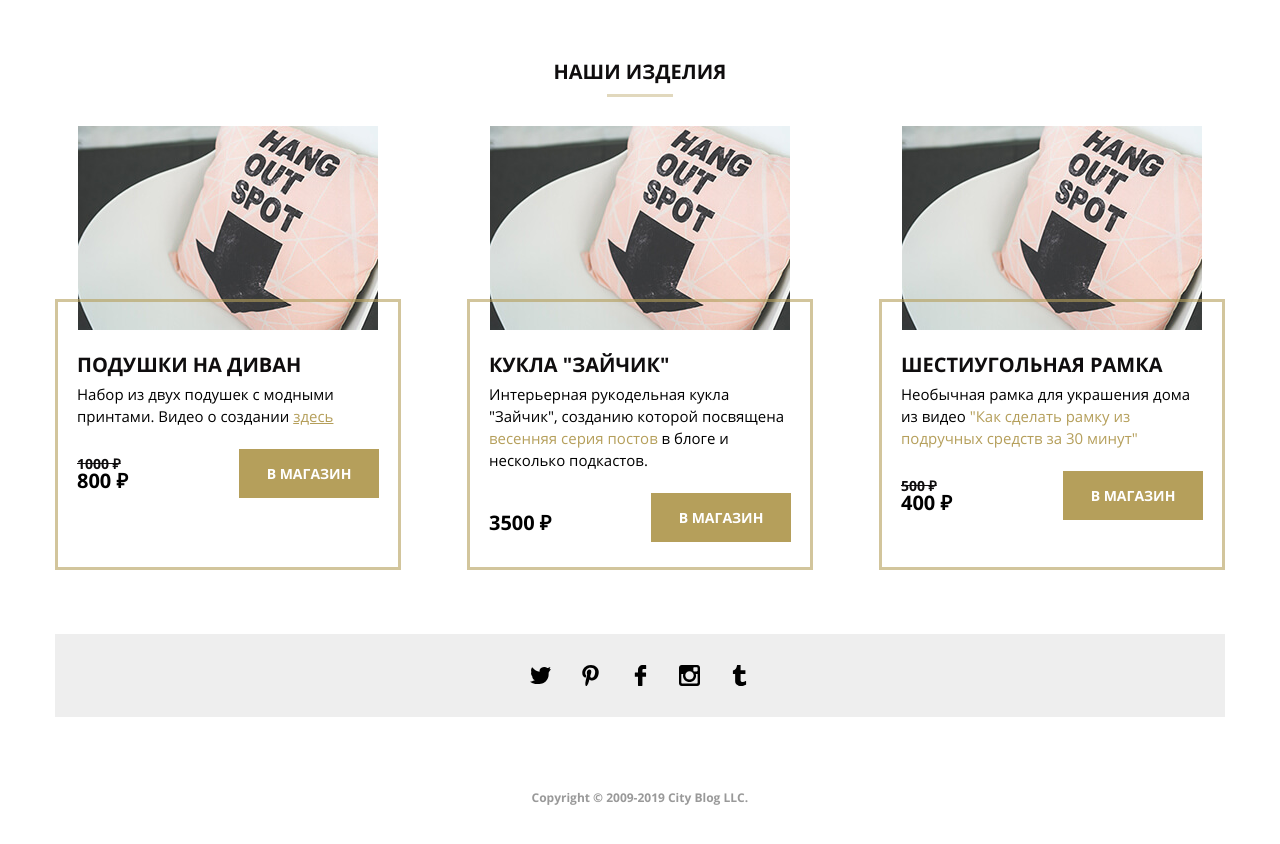
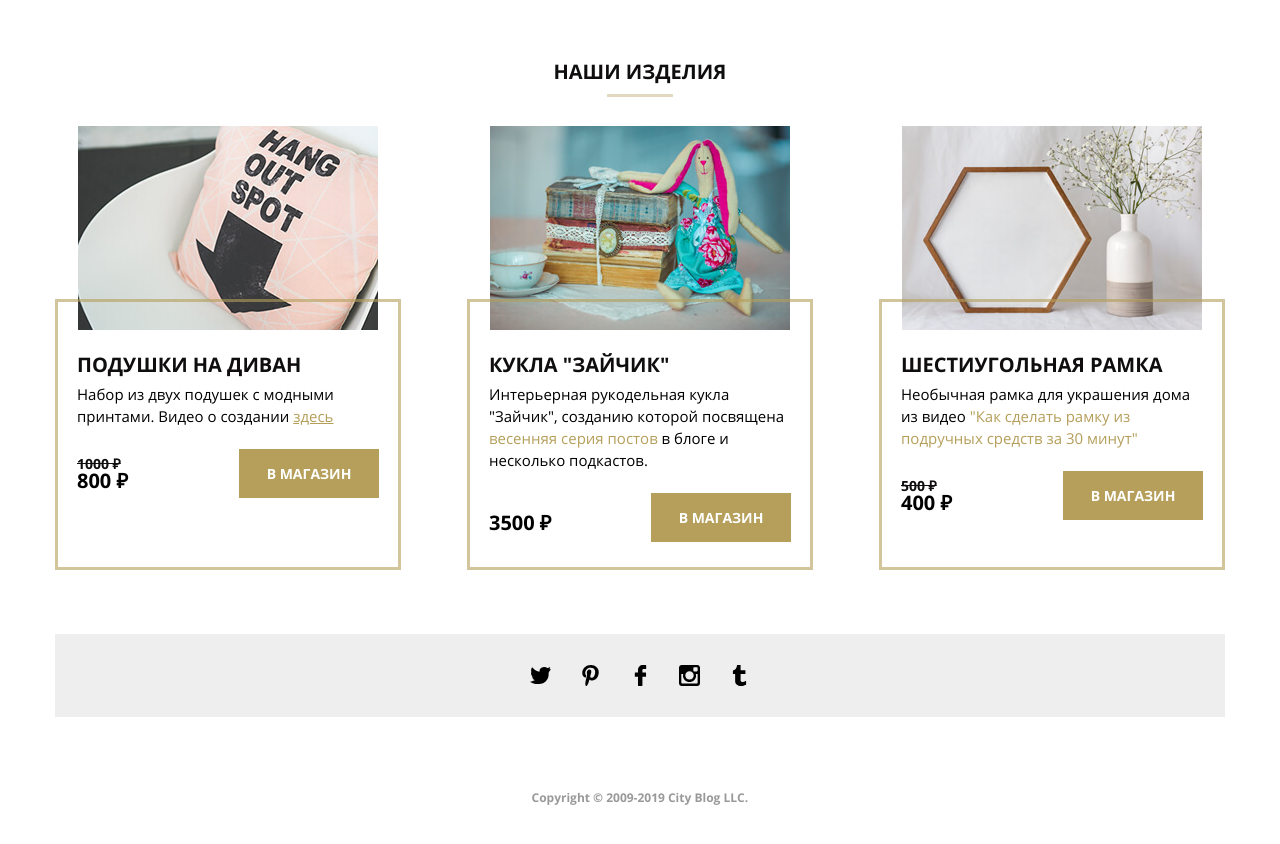
Before and after one commit to VasilijR/VR-diplom, a plain HTML site: page index.html in a window 1280 px wide. Shown: the part 2730-3574 px from the top of the page. Drawn offline with Linux system fonts and the light colour scheme; files whose address does not match are found by name.

Commit message:
ДпЗ HTML

```diff
--- a/index.html
+++ b/index.html
@@ -369,7 +369,7 @@
                         <source srcset="images/shop-item-tablet2.jpg"
                             media="(min-width: 641px) and (max-width: 1199px)">
                         <source srcset="images/shop-item-mobile2.jpg" media="(max-width: 640px)">
-                        <img class="shop__img__1" src="images/shop-item-desk1.jpg" alt="Подушки на диван">
+                        <img class="shop__img__1" src="images/shop-item-desk2.jpg" alt="Подушки на диван">
                     </picture>
                 </div>
                 <div class="shop__content">
@@ -391,7 +391,7 @@
                         <source srcset="images/shop-item-tablet3.jpg"
                             media="(min-width: 641px) and (max-width: 1199px)">
                         <source srcset="images/shop-item-mobile3.jpg" media="(max-width: 640px)">
-                        <img class="shop__img__1" src="images/shop-item-desk1.jpg" alt="Подушки на диван">
+                        <img class="shop__img__1" src="images/shop-item-desk3.jpg" alt="Подушки на диван">
                     </picture>
                 </div>
                 <div class="shop__content">
```
